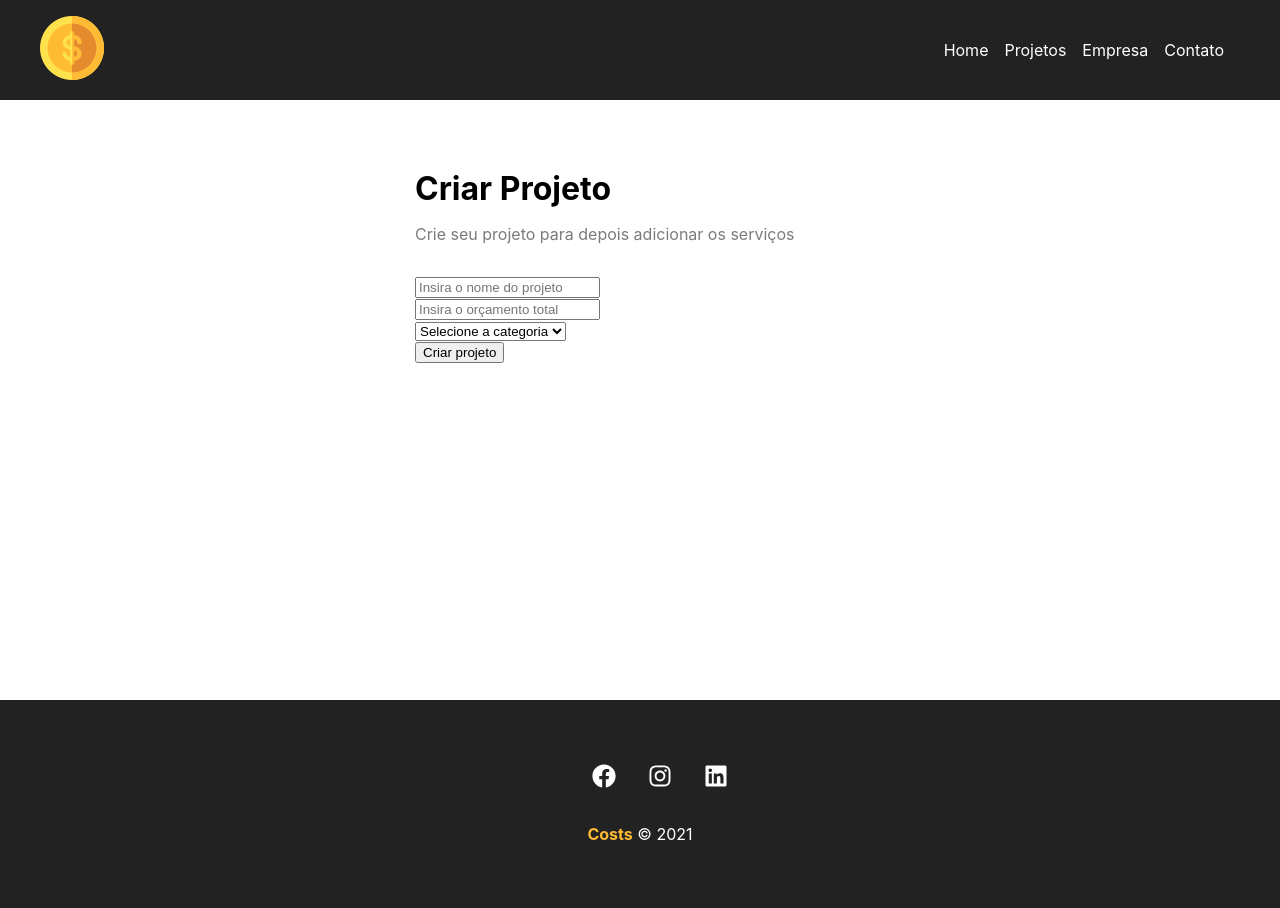
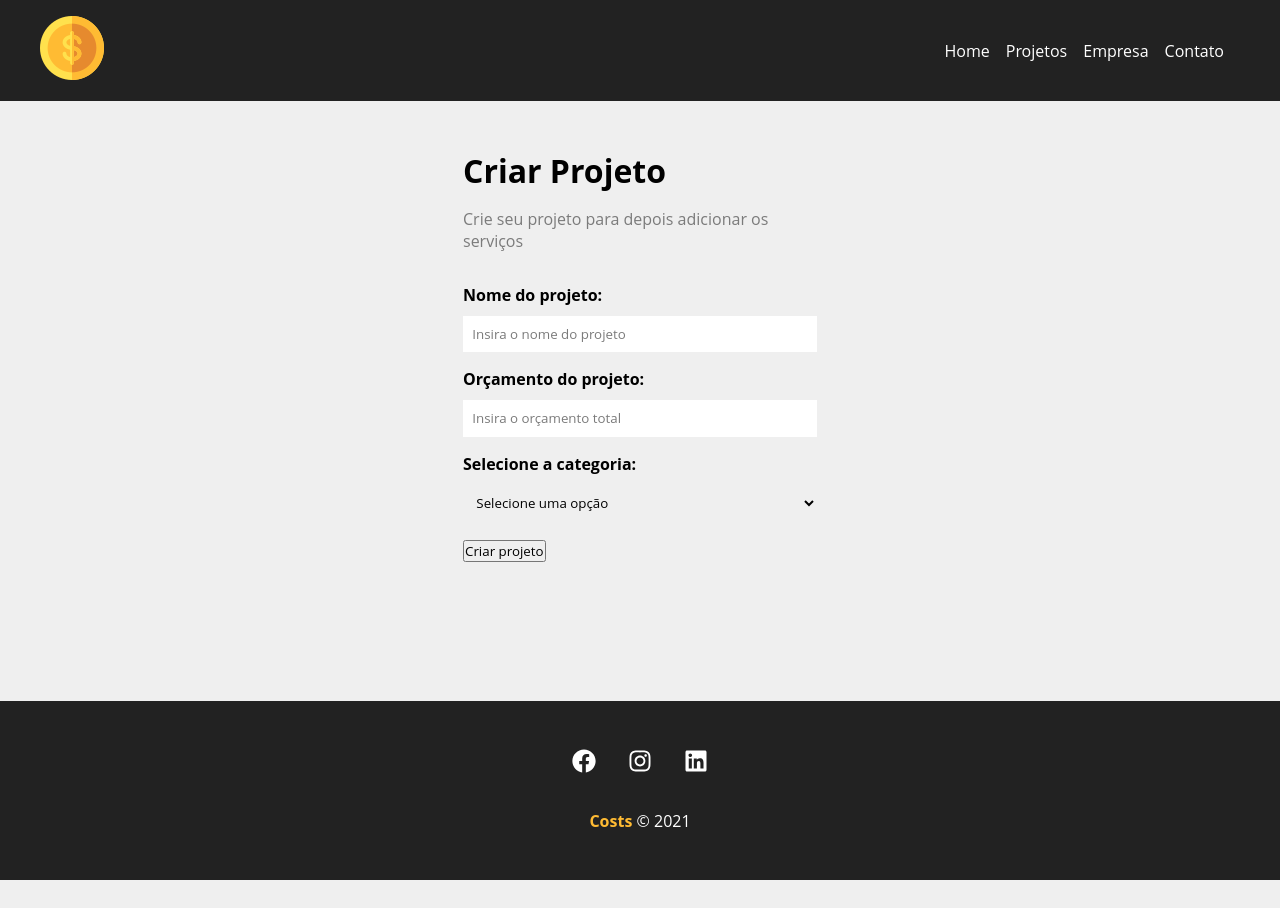
Before and after one commit to miguelaraujo1/Projeto-costs, a React (Create React App) app: page /newproject in a window 1280 px wide. After the commit the page ends 880 px from the top, so only its background shows below. Built offline with nearby package versions, Linux system fonts and the light colour scheme.

Commit message:
Componentização do input e do select

```diff
--- /dev/null
+++ b/src/components/form/Input.js
@@ -0,0 +1,19 @@
+import styles from './Input.module.css'
+
+function Input({ type, text, name, placeholder, handleOnChange, value }) {
+  return (
+    <div className={styles.form_control}>
+      <label htmlFor={name}>{text}:</label>
+      <input
+        type={type}
+        name={name}
+        id={name}
+        placeholder={placeholder}
+        onChange={handleOnChange}
+        value={value}
+      />
+    </div>
+  )
+}
+
+export default Input
--- /dev/null
+++ b/src/components/form/Input.module.css
@@ -0,0 +1,20 @@
+.form_control {
+    display: flex;
+    flex-direction: column;
+    margin-bottom: 1em;
+  }
+
+  .form_control label {
+    margin-bottom: 0.6em;
+    font-weight: bold;
+  }
+
+  .form_control input {
+    padding: 0.7em;
+    border-radius: 0;
+    border: none;
+  }
+
+  .form_control input::placeholder {
+    color: #7b7b7b;
+  }
--- /dev/null
+++ b/src/components/form/Select.js
@@ -0,0 +1,14 @@
+import styles from './Select.module.css'
+
+function Select({  text, name, options, handleOnChange, value }) {
+  return (
+    <div className={styles.form_control}>
+      <label htmlFor={name}>{text}:</label>
+     <select name={name} id={name}>
+        <option>Selecione uma opção</option>
+     </select>
+    </div>
+  )
+}
+
+export default Select
--- /dev/null
+++ b/src/components/form/Select.module.css
@@ -0,0 +1,16 @@
+.form_control {
+    display: flex;
+    flex-direction: column;
+    margin-bottom: 1em;
+  }
+
+  .form_control label {
+    margin-bottom: 0.6em;
+    font-weight: bold;
+  }
+
+  .form_control select {
+    padding: 0.7em;
+    border-radius: 0;
+    border: none;
+  }
--- a/src/components/layout/Container.module.css
+++ b/src/components/layout/Container.module.css
@@ -1,5 +1,6 @@
 .container {
-    width: 1200px;
+    width: 100%;
+    max-width: 1200px;
     display: flex;
     justify-content: space-between;
     margin: 0 auto;
--- a/src/components/project/ProjectForm.js
+++ b/src/components/project/ProjectForm.js
@@ -1,21 +1,26 @@
+import Input from '../form/Input'
+import Select from '../form/Select'
 import styles from './ProjectForm.module.css'
 
 function ProjectForm() {
     return (
         <form className={styles.form}>
-            <div>
-                <input type="text" placeholder="Insira o nome do projeto"></input>
-            </div>
-            <div>
-                <input type="number" placeholder="Insira o orçamento total"></input>
-            </div>
-            <div>
-                <select name="category_id">
-                    <option disabled selected>
-                        Selecione a categoria
-                    </option>
-                </select>
-            </div>
+            <Input
+            type="text"
+            text="Nome do projeto"
+            name="name"
+            placeholder="Insira o nome do projeto"
+            />
+            <Input
+            type="number"
+            text="Orçamento do projeto"
+            name="budget"
+            placeholder="Insira o orçamento total"
+            />
+            <Select
+            text="Selecione a categoria"
+            name="category_id"
+            />
             <div>
                 <input type="submit" value="Criar projeto" />
             </div>
--- a/src/index.css
+++ b/src/index.css
@@ -1,13 +1,13 @@
-body {
+* {
+  padding: 0;
   margin: 0;
-  font-family: -apple-system, BlinkMacSystemFont, 'Segoe UI', 'Roboto', 'Oxygen',
-    'Ubuntu', 'Cantarell', 'Fira Sans', 'Droid Sans', 'Helvetica Neue',
-    sans-serif;
-  -webkit-font-smoothing: antialiased;
-  -moz-osx-font-smoothing: grayscale;
+  box-sizing: border-box;
+  font-family: 'Open Sans', sans-serif;
 }
 
-code {
-  font-family: source-code-pro, Menlo, Monaco, Consolas, 'Courier New',
-    monospace;
+html,
+body,
+#root {
+  background-color: #efefef;
+  height: 100%;
 }
```
Also changed, not shown: src/components/form/SubmitButton.js (added, +14 -0 lines), src/components/form/SubmitButton.module.css (added).
